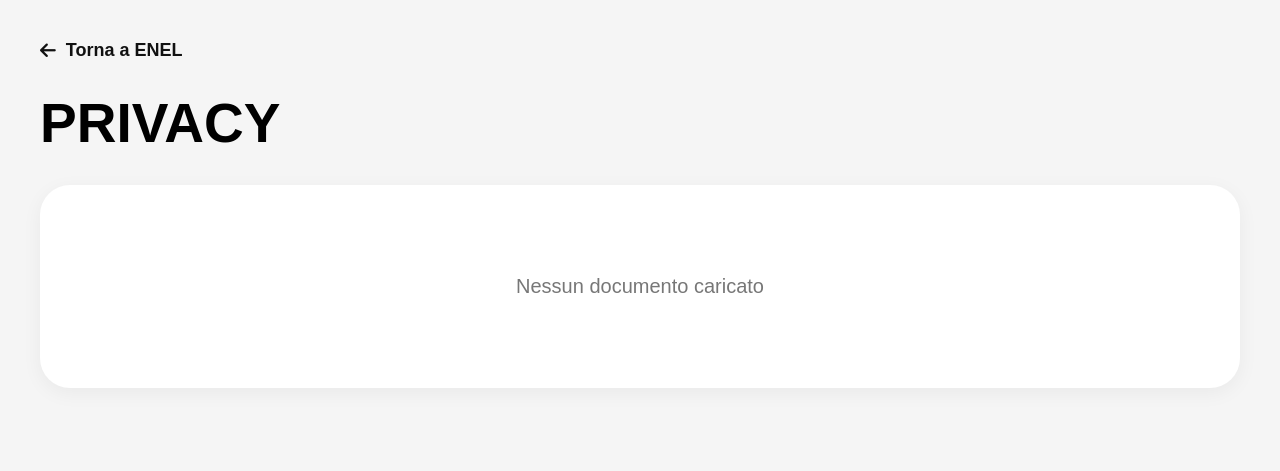
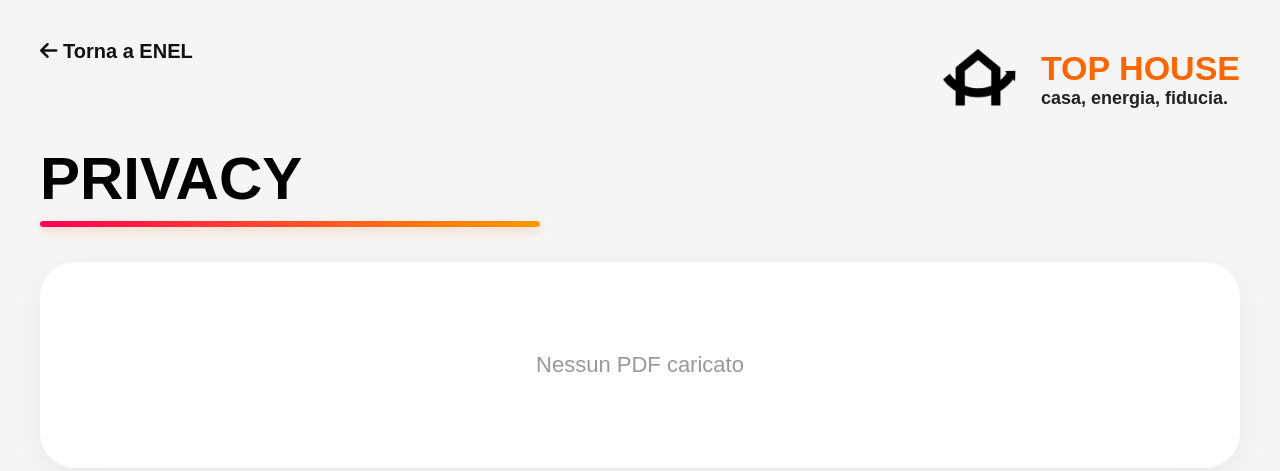
Before and after one commit to laminetallth/TOP-HOUSE, a plain HTML site: page gestori/enel-privacy.html in a window 1280 px wide. Drawn offline with Linux system fonts and the light colour scheme.

Commit message:
Update enel-privacy.html

```diff
--- a/gestori/enel-privacy.html
+++ b/gestori/enel-privacy.html
@@ -3,63 +3,154 @@
 <head>
 <meta charset="UTF-8">
 <meta name="viewport" content="width=device-width, initial-scale=1.0">
-<title>ENEL - PRIVACY</title>
 
-<link rel="stylesheet" href="https://cdnjs.cloudflare.com/ajax/libs/font-awesome/6.5.1/css/all.min.css"/>
+<title>ENEL - PRIVACY | TOP HOUSE</title>
+
+<link rel="stylesheet" href="https://cdnjs.cloudflare.com/ajax/libs/font-awesome/6.5.1/css/all.min.css">
 
 <style>
-*{margin:0;padding:0;box-sizing:border-box;font-family:Arial,sans-serif;}
+
+*{
+margin:0;
+padding:0;
+box-sizing:border-box;
+font-family:Arial,sans-serif;
+}
 
 body{
 background:#f5f5f5;
 padding:40px;
 }
 
-.back{
-display:inline-flex;
-align-items:center;
-gap:10px;
-text-decoration:none;
-color:#111;
-font-weight:700;
-margin-bottom:30px;
-font-size:18px;
-}
-
-h1{
-font-size:55px;
+.top-bar{
+display:flex;
+justify-content:space-between;
+align-items:flex-start;
 margin-bottom:30px;
 }
 
-.box{
+.back-btn{
+text-decoration:none;
+font-size:20px;
+font-weight:700;
+color:#111;
+transition:.3s;
+}
+
+.back-btn:hover{
+color:#ff6a00;
+}
+
+.logo-area{
+display:flex;
+align-items:center;
+gap:15px;
+}
+
+.logo-area img{
+width:90px;
+height:auto;
+}
+
+.logo-text h2{
+font-size:34px;
+font-weight:900;
+color:#ff6600;
+}
+
+.logo-text p{
+font-size:18px;
+font-weight:700;
+color:#222;
+}
+
+.page-title{
+font-size:60px;
+font-weight:900;
+line-height:1;
+margin-bottom:12px;
+}
+
+.title-line{
+width:500px;
+max-width:100%;
+height:6px;
+background:linear-gradient(90deg,#ff0055,#ff9900);
+border-radius:50px;
+box-shadow:0 4px 10px rgba(255,120,0,.25);
+margin-bottom:35px;
+}
+
+.pdf-container{
 background:white;
-padding:30px;
-border-radius:30px;
-box-shadow:0 5px 20px rgba(0,0,0,.05);
+border-radius:35px;
+overflow:hidden;
+box-shadow:0 10px 30px rgba(0,0,0,.05);
 }
 
 .empty{
+padding:90px;
 text-align:center;
-padding:60px;
-color:#777;
-font-size:20px;
+font-size:22px;
+color:#999;
 }
+
+@media(max-width:900px){
+
+.top-bar{
+flex-direction:column;
+gap:25px;
+}
+
+.logo-area{
+align-self:flex-start;
+}
+
+.page-title{
+font-size:42px;
+}
+
+.title-line{
+width:250px;
+}
+
+}
+
 </style>
 </head>
 
 <body>
 
-<a href="enel.html" class="back">
+<div class="top-bar">
+
+<a href="enel.html" class="back-btn">
 <i class="fa-solid fa-arrow-left"></i>
-Torna a ENEL
+ Torna a ENEL
 </a>
 
-<h1>PRIVACY</h1>
+<div class="logo-area">
 
-<div class="box">
+<img src="../logo.png" alt="TOP HOUSE">
+
+<div class="logo-text">
+<h2>TOP HOUSE</h2>
+<p>casa, energia, fiducia.</p>
+</div>
+
+</div>
+
+</div>
+
+<h1 class="page-title">PRIVACY</h1>
+
+<div class="title-line"></div>
+
+<div class="pdf-container">
+
 <div class="empty">
-Nessun documento caricato
+Nessun PDF caricato
 </div>
+
 </div>
 
 </body>
```
